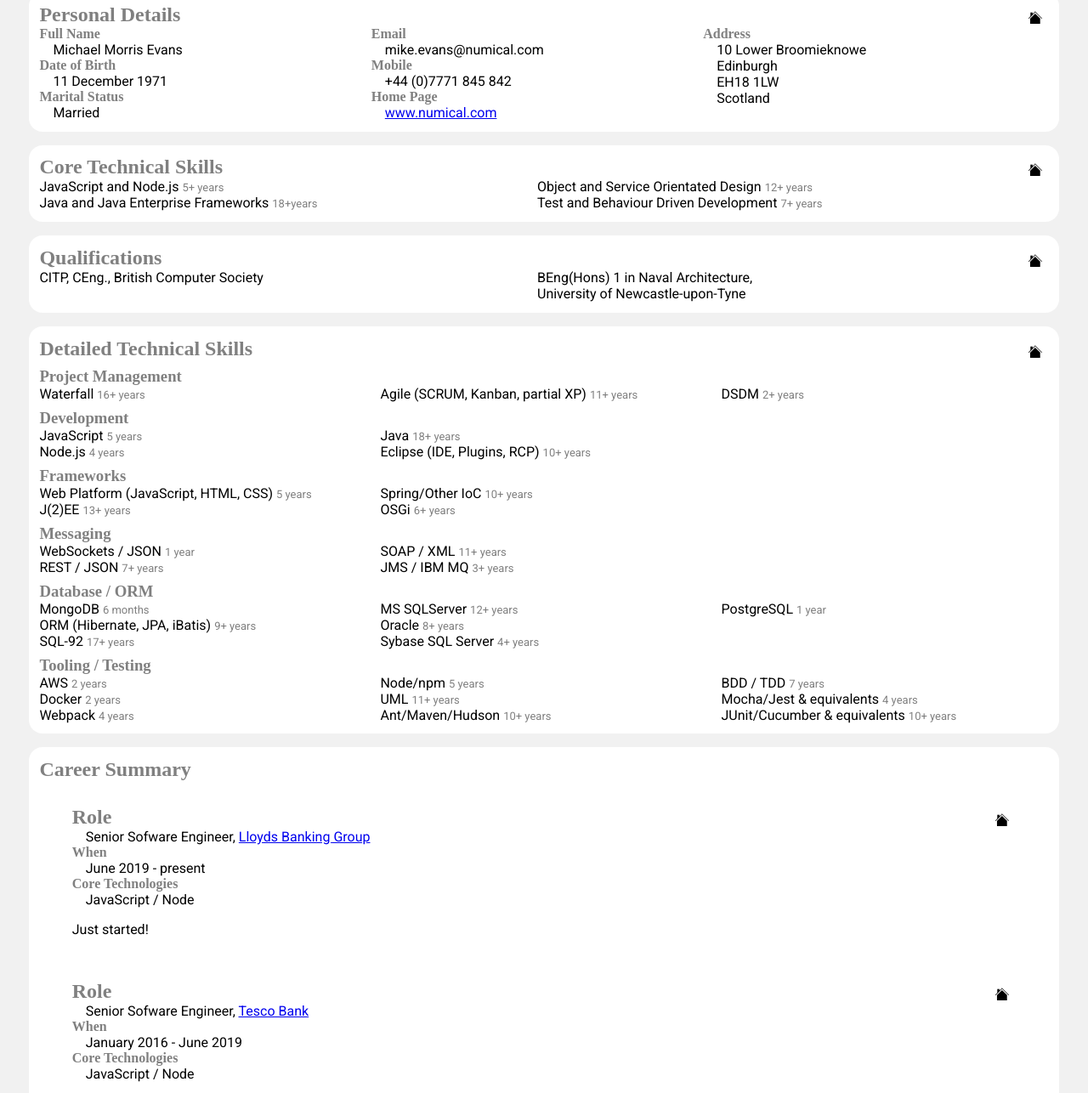
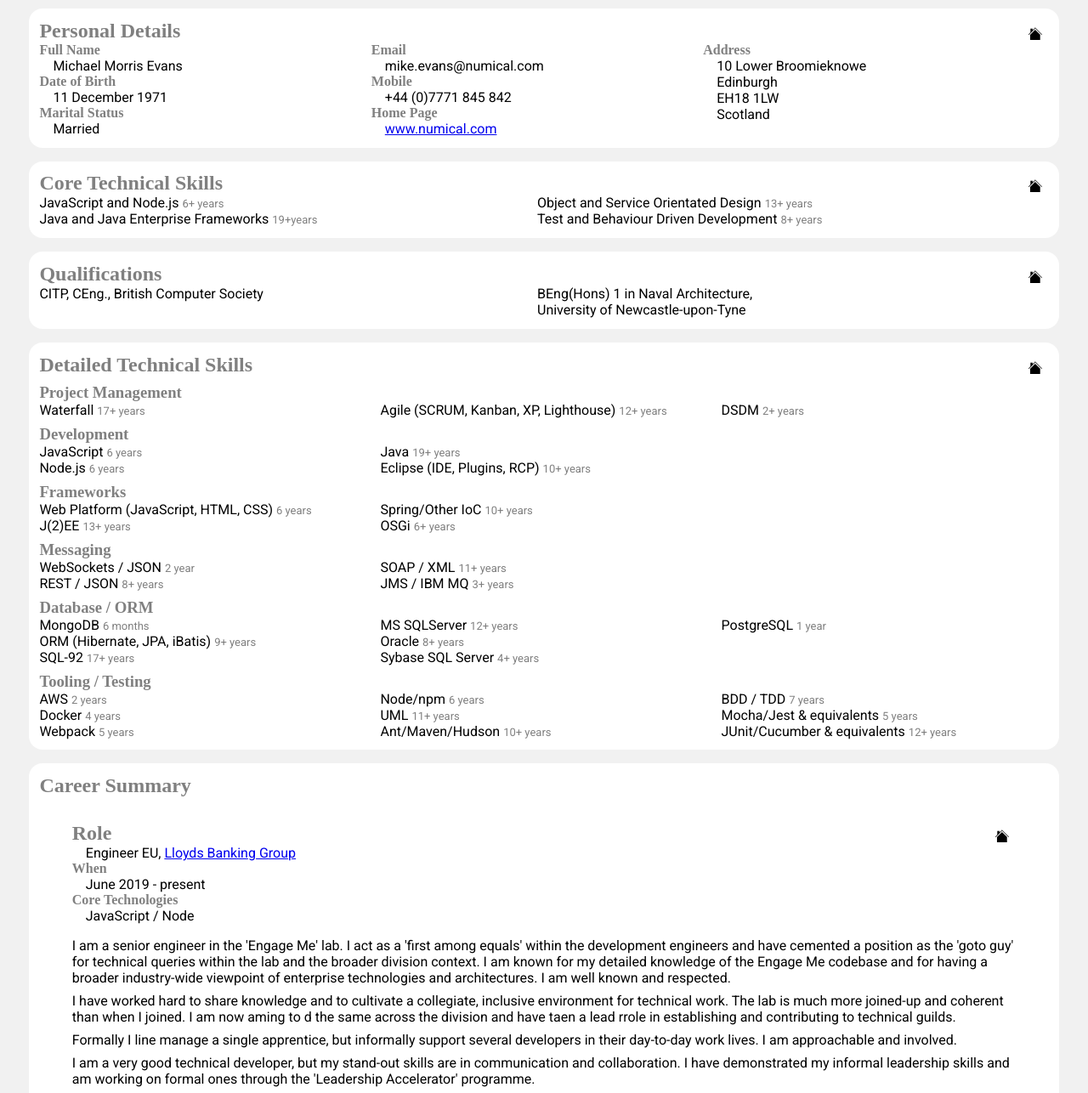
Before and after one commit to numical/numical-website, a plain HTML site: page cv.html in a window 1280 px wide. Shown: the part 736-2022 px from the top of the page at 85% size. Drawn offline with Linux system fonts and the light colour scheme.

Commit message:
updated CV

```diff
--- a/cv.html
+++ b/cv.html
@@ -34,6 +34,7 @@
         <li><a href="#career_summary">Career Summary</a></li>
     </ol>
     <ol>
+        <li><a href="#lloyds">Engineer EU, Lloyds Bank</a></li>
         <li><a href="#tesco">Senior Software Engineer, Tesco Bank</a></li>
         <li><a href="#dad">House Husband & JavaScript Study</a></li>
         <li><a href="#sky">Team Lead & Facilitator, BSkyB</a></li>
@@ -100,10 +101,10 @@
         <a href="#banner"><img src="cv/home.png" alt="return to Contents"/></a>
     </h2>
     <div class="two_cols">
-        <div>JavaScript and Node.js <span class="duration">5+ years</span></div>
-        <div>Java and Java Enterprise Frameworks <span class="duration">18+years</span></div>
-        <div>Object and Service Orientated Design <span class="duration">12+ years</span></div>
-        <div>Test and Behaviour Driven Development <span class="duration">7+ years</span></div>
+        <div>JavaScript and Node.js <span class="duration">6+ years</span></div>
+        <div>Java and Java Enterprise Frameworks <span class="duration">19+years</span></div>
+        <div>Object and Service Orientated Design <span class="duration">13+ years</span></div>
+        <div>Test and Behaviour Driven Development <span class="duration">8+ years</span></div>
     </div>
 </section>
 
@@ -113,7 +114,7 @@
     </h2>
     <div class="two_cols">
         <div>CITP, CEng., British Computer Society</div>
-        <div>BEng(Hons) 1 in Naval Architecture,<br />University of Newcastle-upon-Tyne</div>
+        <div>BEng(Hons) 1 in Naval Architecture,<br/>University of Newcastle-upon-Tyne</div>
     </div>
 </section>
 
@@ -123,28 +124,28 @@
     </h2>
     <h3>Project Management</h3>
     <div class="three_cols">
-        <div>Waterfall <span class="duration">16+ years</span></div>
-        <div>Agile (SCRUM, Kanban, partial XP) <span class="duration">11+ years</span></div>
+        <div>Waterfall <span class="duration">17+ years</span></div>
+        <div>Agile (SCRUM, Kanban, XP, Lighthouse) <span class="duration">12+ years</span></div>
         <div>DSDM <span class="duration">2+ years</span></div>
     </div>
     <h3>Development</h3>
     <div class="three_cols">
-        <div>JavaScript <span class="duration">5 years</span></div>
-        <div>Node.js <span class="duration">4 years</span></div>
-        <div>Java <span class="duration">18+ years</span></div>
+        <div>JavaScript <span class="duration">6 years</span></div>
+        <div>Node.js <span class="duration">6 years</span></div>
+        <div>Java <span class="duration">19+ years</span></div>
         <div>Eclipse (IDE, Plugins, RCP) <span class="duration">10+ years</span></div>
     </div>
     <h3>Frameworks</h3>
     <div class="three_cols">
-        <div>Web Platform (JavaScript, HTML, CSS) <span class="duration">5 years</span></div>
+        <div>Web Platform (JavaScript, HTML, CSS) <span class="duration">6 years</span></div>
         <div>J(2)EE <span class="duration">13+ years</span></div>
         <div>Spring/Other IoC <span class="duration">10+ years</span></div>
         <div>OSGi <span class="duration">6+ years</span></div>
     </div>
     <h3>Messaging</h3>
     <div class="three_cols">
-        <div>WebSockets / JSON <span class="duration">1 year</span></div>
-        <div>REST / JSON <span class="duration">7+ years</span></div>
+        <div>WebSockets / JSON <span class="duration">2 year</span></div>
+        <div>REST / JSON <span class="duration">8+ years</span></div>
         <div>SOAP / XML <span class="duration">11+ years</span></div>
         <div>JMS / IBM MQ <span class="duration">3+ years</span></div>
     </div>
@@ -161,14 +162,14 @@
     <h3>Tooling / Testing</h3>
     <div class="three_cols">
         <div>AWS <span class="duration">2 years</span></div>
-        <div>Docker <span class="duration">2 years</span></div>
-        <div>Webpack <span class="duration">4 years</span></div>
-        <div>Node/npm <span class="duration">5 years</span></div>
+        <div>Docker <span class="duration">4 years</span></div>
+        <div>Webpack <span class="duration">5 years</span></div>
+        <div>Node/npm <span class="duration">6 years</span></div>
         <div>UML <span class="duration">11+ years</span></div>
         <div>Ant/Maven/Hudson <span class="duration">10+ years</span></div>
         <div>BDD / TDD <span class="duration">7 years</span></div>
-        <div>Mocha/Jest & equivalents <span class="duration">4 years</span></div>
-        <div>JUnit/Cucumber & equivalents <span class="duration">10+ years</span></div>
+        <div>Mocha/Jest & equivalents <span class="duration">5 years</span></div>
+        <div>JUnit/Cucumber & equivalents <span class="duration">12+ years</span></div>
     </div>
 </section>
 
@@ -183,14 +184,29 @@
             <dt>
                 <h2>Role</h2>
             </dt>
-            <dd>Senior Sofware Engineer, <a href="https://https://www.lloydsbankinggroup.com/">Lloyds Banking Group</a></dd>
+            <dd>Engineer EU, <a href="https://https://www.lloydsbankinggroup.com/">Lloyds Banking Group</a></dd>
             <dt>When</dt>
             <dd>June 2019 - present</dd>
             <dt>Core Technologies</dt>
             <dd>JavaScript / Node</dd>
         </dl>
         <section>
-            <p>Just started!
+            <p>I am a senior engineer in the 'Engage Me' lab. I act as a 'first among equals' within the development
+                engineers and have cemented a position as the 'goto guy' for technical queries within the lab and the
+                broader division context.
+                I am known for my detailed knowledge of the Engage Me codebase and for having a broader industry-wide
+                viewpoint of enterprise technologies and architectures.
+                I am well known and respected.
+            </p>
+            <p>I have worked hard to share knowledge and to cultivate a collegiate, inclusive environment for technical
+                work. The lab is much more joined-up and coherent than when I joined. I am now aming to d the same
+                across the division and have taen a lead rrole in establishing and contributing to technical guilds.</p>
+            <p>Formally I line manage a single apprentice, but informally support several developers in their day-to-day
+                work lives. I am approachable and involved.</p>
+            <p>
+                I am a very good technical developer, but my stand-out skills are in communication and collaboration. I
+                have demonstrated my informal leadership skills and am working on formal ones through the 'Leadership
+                Accelerator' programme.
             </p>
         </section>
     </section>
@@ -262,7 +278,8 @@
                 orientation
                 from Java enterprise technologies to JavaScript and its burgeoning enterprise ecosystem. </p>
             <p>I learnt all
-                aspects of this including UI libraries, MVC frameworks, server middleware, databases, test frameworks and build tools.
+                aspects of this including UI libraries, MVC frameworks, server middleware, databases, test frameworks
+                and build tools.
                 To ensure
                 I practised the techniques as well as learn the technologies I carried out various projects:
             </p>
@@ -271,7 +288,8 @@
 
                 <p>
                     My main focus has been a series of technology demonstrators <a
-                        href="https://www.numical.com/oss.html">listed on my 'OSS' page</a> and on <a href="https://github.com/numical">GitHub</a>, focusing on <a
+                        href="https://www.numical.com/oss.html">listed on my 'OSS' page</a> and on <a
+                        href="https://github.com/numical">GitHub</a>, focusing on <a
                         href="https://facebook.github.io/react/">React</a>, <a
                         href="http://redux.js.org/docs/basics/UsageWithReact.html">React/Redux</a>, BDD testing with
                     various
@@ -285,7 +303,8 @@
                 <p>My work here also lead to my developing <a
                         href="https://github.com/numical/script-ext-html-webpack-plugin">two</a> <a
                         href="https://github.com/numical/style-ext-html-webpack-plugin">plugins</a> for the popular <a
-                        href="https://webpack.github.io/docs/">Webpack</a> build tool. These have now nearly 4 million downloads.</p>
+                        href="https://webpack.github.io/docs/">Webpack</a> build tool. These have now nearly 4 million
+                    downloads.</p>
             </div>
             <div class="example_engagement">
                 <p>Policy Renewal Forecaster, <a href="http://www.aquilainsight.com">Aquila Insight</a></p>
```
